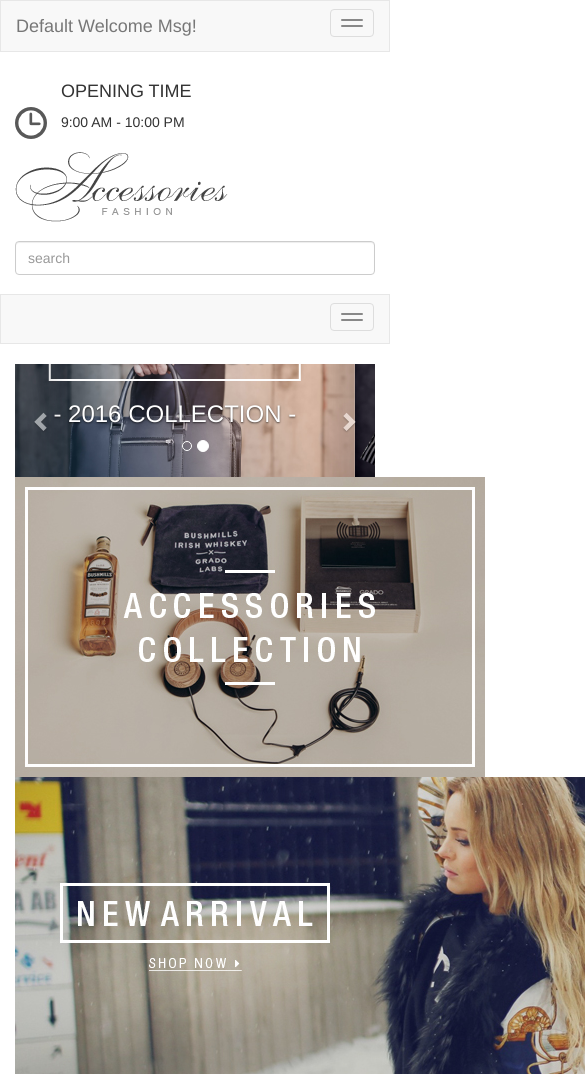
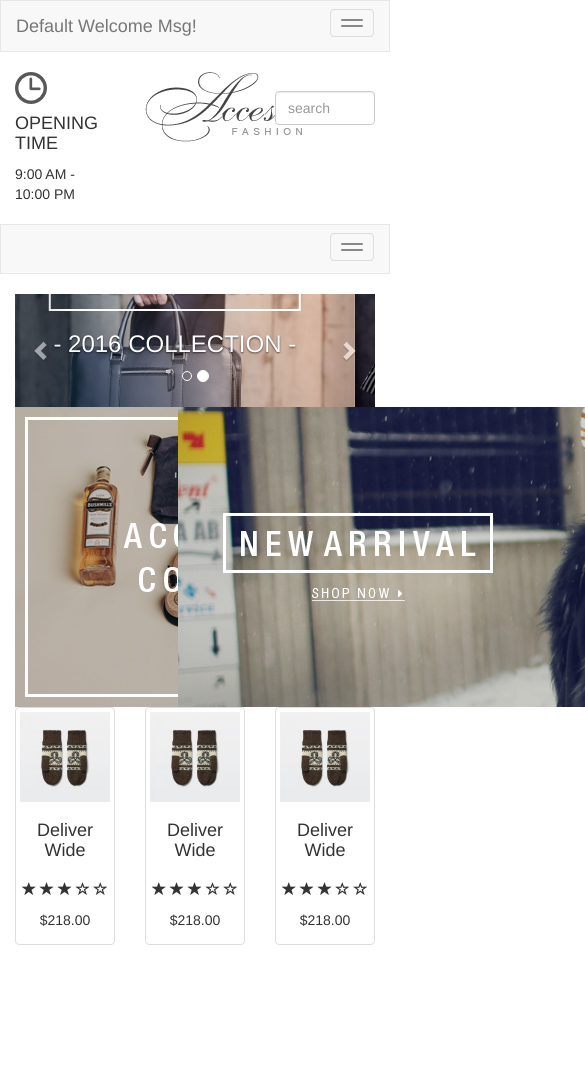
Before and after one commit to YessLopezRodriguez/32_ExamenBootstrap, a plain HTML site: page index.html in a window 390 px wide. Shown: the top 1074 px of the page, 585 px wide, since content can reach past the window. After the commit the page ends 965 px from the top, so only its background shows below. Drawn offline with nearby package versions, Linux system fonts and the light colour scheme.

Commit message:
cambios a responsive

```diff
--- a/index.html
+++ b/index.html
@@ -16,14 +16,14 @@
 		<header>
 			<nav class="navbar navbar-default"> <!--navbar-->
 	            <div class="navbar-header">
-	                <button type="button" class="navbar-toggle collapsed" data-toggle="collapse" data-target="#navbar" aria-expanded="false" aria-controls="navbar">
+	                <button type="button" class="navbar-toggle collapsed" data-toggle="collapse" data-target="#navbar1" aria-expanded="false" aria-controls="navbar">
 						<span class="sr-only nav"></span>
 						<span class="icon-bar"></span>
 						<span class="icon-bar"></span>
 	                </button>
 	                <a class="navbar-brand" href="#">Default Welcome Msg!</a>
 	            </div>
-	            <div id="navbar" class="collapse navbar-collapse">
+	            <div id="navbar1" class="collapse navbar-collapse">
 	                <ul class="nav navbar-nav navbar-right">
 	                    <li class="active">
 	                    	<a href="#">
@@ -57,7 +57,7 @@
 	        </nav>
 	        <div class="container">
 	        	<div class="row">
-	        		<div class="col-lg-4"> <!--opening time-->
+	        		<div class="col-lg-4 col-xs-4"> <!--opening time-->
 	        			<ul class="list-inline">
 	        				<li><img src="img/clock.png" alt=""></li>
 	        				<li>
@@ -66,10 +66,10 @@
 	        				</li>
 	        			</ul>
 	        		</div>
-	        		<div class="col-lg-4"> <!--accesories-->
+	        		<div class="col-lg-4 col-xs-4"> <!--accesories-->
 						<img src="img/logo.png" alt="">
 	        		</div>
-	        		<div class="col-lg-4"> <!--search-->
+	        		<div class="col-lg-4 col-xs-4"> <!--search-->
 		              	<form class="navbar-form navbar-left margmenu" role="search">
 		                	<div class="form-group">
 		                  		<input type="text" class="form-control" placeholder="search">
@@ -146,15 +146,51 @@
 		</div> <!--termina carrousel-->
 		<div class="container">
 			<div class="row"> <!--2 imagenes-->
-				<div class="col-lg-5">
+				<div class="col-lg-5 col-xs-5">
 					<img src="img/banner1.jpg" alt="">
 				</div>
-				<div class="col-lg-7">
+				<div class="col-lg-7 col-xs-7">
 					<img src="img/banner2.jpg" alt="">
 				</div>
 			</div>
         <div class="row"> <!--slides ecommerce-->
-            <div class="col-sm-4 col-lg-4 col-md-4">
+            <div class="col-sm-4 col-lg-4 col-xs-4">
+                <div class="thumbnail">
+                    <img src="img/a1.jpg" alt="">
+                    <div class="caption">
+                        <h4 class="text-center">Deliver Wide</h4>
+                    </div>
+                    <div class="ratings">
+                        <p class="text-center">
+                            <span class="glyphicon glyphicon-star"></span>
+                            <span class="glyphicon glyphicon-star"></span>
+                            <span class="glyphicon glyphicon-star"></span>
+                            <span class="glyphicon glyphicon-star-empty"></span>
+                            <span class="glyphicon glyphicon-star-empty"></span>
+                        </p>
+                        <p class="text-center">$218.00</p>
+                    </div>
+                </div>
+            </div>
+            <div class="col-sm-4 col-lg-4 col-xs-4">
+                <div class="thumbnail">
+                    <img src="img/a1.jpg" alt="">
+                    <div class="caption">
+                        <h4 class="text-center">Deliver Wide</h4>
+                    </div>
+                    <div class="ratings">
+                        <p class="text-center">
+                            <span class="glyphicon glyphicon-star"></span>
+                            <span class="glyphicon glyphicon-star"></span>
+                            <span class="glyphicon glyphicon-star"></span>
+                            <span class="glyphicon glyphicon-star-empty"></span>
+                            <span class="glyphicon glyphicon-star-empty"></span>
+                        </p>
+                        <p class="text-center">$218.00</p>
+                    </div>
+                </div>
+            </div>
+            <div class="col-sm-4 col-lg-4 col-xs-4">
                 <div class="thumbnail">
                     <img src="img/a1.jpg" alt="">
                     <div class="caption">
```
